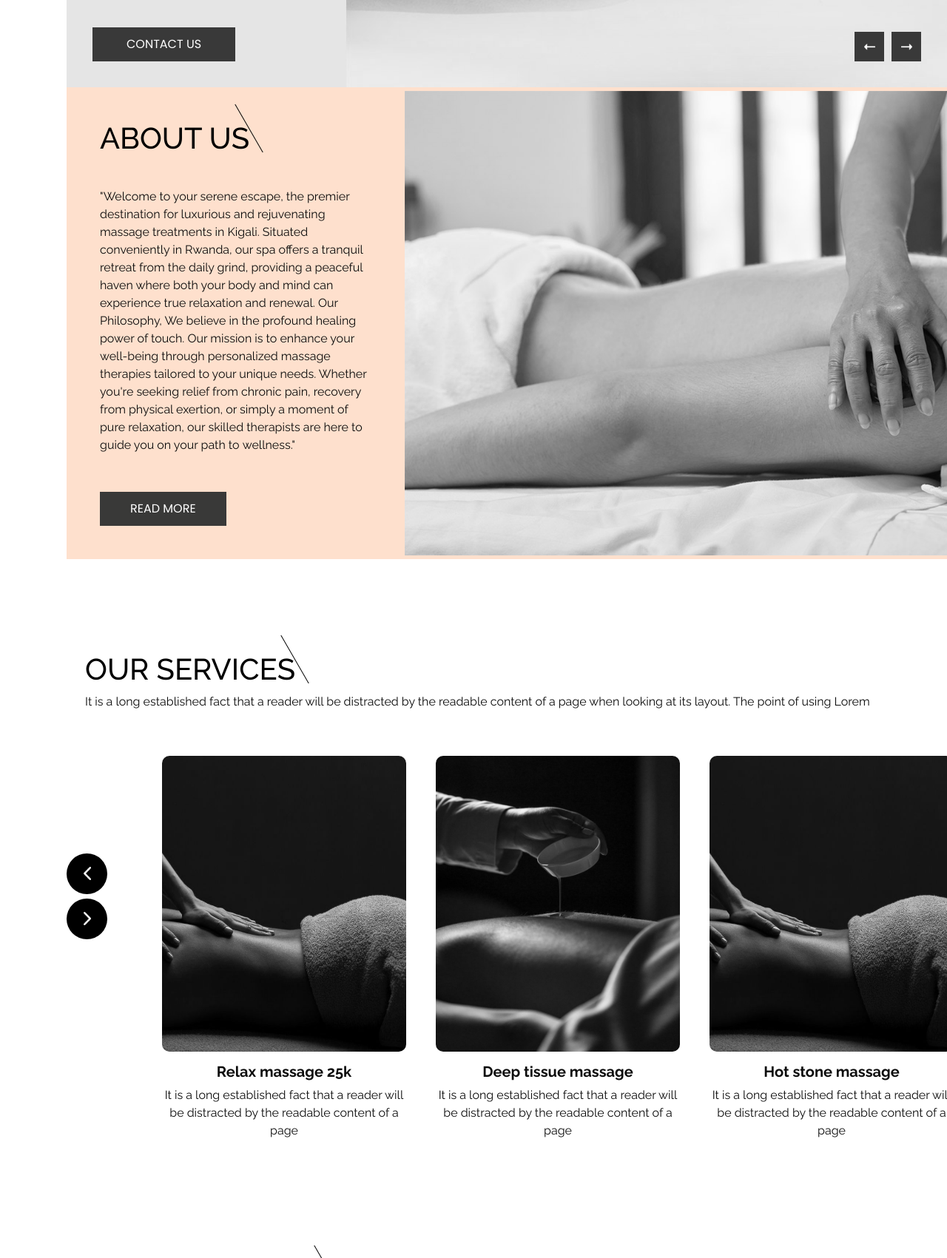
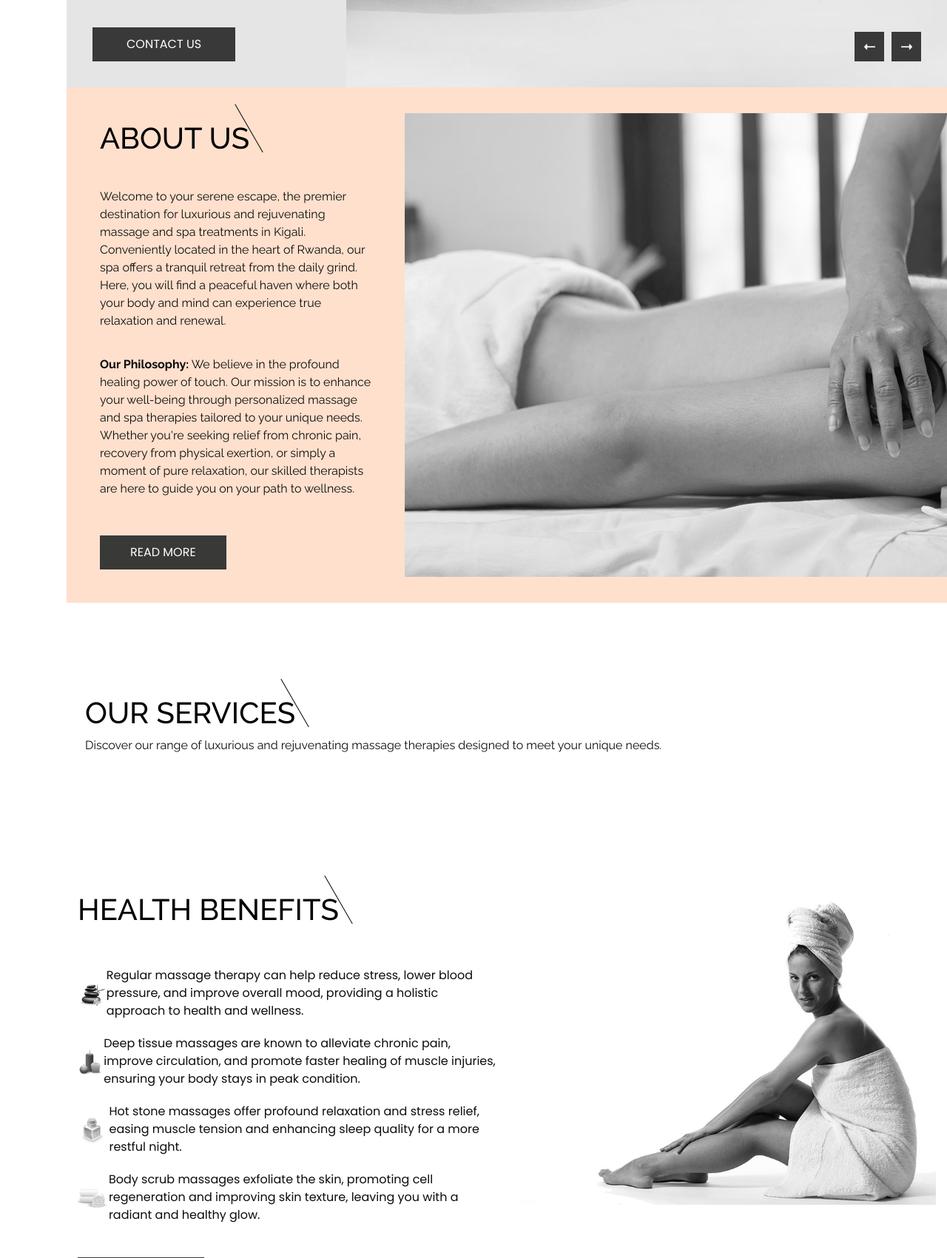
Before and after one commit to hirwacedric123/spa-saloon-fullstack-website, a Django app: page / in a window 1280 px wide. Shown: the part 682-2383 px from the top of the page at 74% size. Run offline with Django 5.2, Linux system fonts and the light colour scheme; some libraries are stand-ins or nearby versions.

Commit message:
finalizing

```diff
--- a/spa/static/assets/css/style.css
+++ b/spa/static/assets/css/style.css
@@ -557,14 +557,21 @@
   position: relative;
   border-radius: 10px;
   overflow: hidden;
+  width: 300px;
+  height: 300px;
+  display: flex;
+  align-items: center;
+  justify-content: center;
+  background-color: #f0f0f0; /* Optional: add a background color */
 }
 
 .spl_section .spl_container .box .img-box img {
+  filter: grayscale(1.6);
   width: 100%;
-  height: 400px;
-  filter: grayscale(1.6);
+  height: 100%;
+  object-fit: cover;
+
 }
-
 .spl_section .spl_container .box .img-box .social_container {
   position: absolute;
   top: 0;
--- a/spa/templates/index.html
+++ b/spa/templates/index.html
@@ -257,26 +257,28 @@
 
   <!-- about section -->
 
-  <section class="about_section  layout_padding-left">
+  <section class="about_section layout_padding-left">
     <div class="box">
       <div class="detail-box">
         <div class="heading_container">
-          <h2>
-            About Us
-          </h2>
+          <h2>About Us</h2>
         </div>
         <p>
-          "Welcome to your serene escape, the premier destination for luxurious and rejuvenating massage treatments in Kigali. Situated conveniently in Rwanda, our spa offers a tranquil retreat from the daily grind, providing a peaceful haven where both your body and mind can experience true relaxation and renewal. Our Philosophy, We believe in the profound healing power of touch. Our mission is to enhance your well-being through personalized massage therapies tailored to your unique needs. Whether you're seeking relief from chronic pain, recovery from physical exertion, or simply a moment of pure relaxation, our skilled therapists are here to guide you on your path to wellness."
+          Welcome to your serene escape, the premier destination for luxurious and rejuvenating massage and spa treatments in Kigali. Conveniently located in the heart of Rwanda, our spa offers a tranquil retreat from the daily grind. Here, you will find a peaceful haven where both your body and mind can experience true relaxation and renewal.
+        </p>
+        <p>
+          <strong>Our Philosophy:</strong> We believe in the profound healing power of touch. Our mission is to enhance your well-being through personalized massage and spa therapies tailored to your unique needs. Whether you're seeking relief from chronic pain, recovery from physical exertion, or simply a moment of pure relaxation, our skilled therapists are here to guide you on your path to wellness.
         </p>
         <a href="">
           Read More
         </a>
       </div>
       <div class="img-box">
-        <img src="{% static 'assets/images/about-img.jpg' %}" alt="">
+        <img src="{% static 'assets/images/about-img.jpg' %}" alt="About Us Image">
       </div>
     </div>
   </section>
+
 
   <!-- end about section -->
 
@@ -285,12 +287,8 @@
   <section class="spl_section layout_padding layout_padding-left">
     <div class="container">
       <div class="heading_container">
-        <h2>
-          Our Services
-        </h2>
-        <p>
-          It is a long established fact that a reader will be distracted by the readable content of a page when looking at its layout. The point of using Lorem
-        </p>
+        <h2>Our Services</h2>
+        <p>Discover our range of luxurious and rejuvenating massage therapies designed to meet your unique needs.</p>
       </div>
     </div>
     <div class="spl_container">
@@ -298,23 +296,16 @@
         <div class="item">
           <div class="box">
             <div class="img-box">
-              <img src="{% static 'assets/images/sj.jpeg' %}" alt="">
+              <img src="{% static 'assets/images/b3.jpeg' %}" alt="">
               <div class="social_container">
                 <div class="social-box">
-                 <h1>Price: 25K rwf</h1>
+                  <h1>Price: 25K RWF</h1>
                 </div>
               </div>
             </div>
             <div class="detail-box">
-              <h5>
-                Relax massage 25k
-
-              </h5>
-              <p>
-                It is a long established fact that a
-                reader will be distracted by
-                the readable content of a page
-              </p>
+              <h5>Relaxation Massage</h5>
+              <p>Experience pure relaxation with our gentle and soothing relaxation massage, designed to melt away stress and tension.</p>
             </div>
           </div>
         </div>
@@ -324,43 +315,29 @@
               <img src="{% static 'assets/images/s-5.jpeg' %}" alt="">
               <div class="social_container">
                 <div class="social-box">
-                   <h1>Price: 30k rwf</h1>
-
+                  <h1>Price: 30K RWF</h1>
                 </div>
               </div>
             </div>
             <div class="detail-box">
-              <h5>
-                Deep tissue massage
-              </h5>
-              <p>
-                It is a long established fact that a
-                reader will be distracted by
-                the readable content of a page
-              </p>
+              <h5>Deep Tissue Massage</h5>
+              <p>Target deep muscle layers and alleviate chronic pain with our deep tissue massage, ideal for muscle recovery and relaxation.</p>
             </div>
           </div>
         </div>
-        <div class="item" >
+        <div class="item">
           <div class="box">
             <div class="img-box">
-              <img src="{% static 'assets/images/sj.jpeg' %}" alt="">
+              <img src="{% static 'assets/images/slider-img.jpg' %}" alt="">
               <div class="social_container">
                 <div class="social-box">
-                  <h1>Price: 40k rwf</h1>
+                  <h1>Price: 40K RWF</h1>
                 </div>
               </div>
             </div>
             <div class="detail-box">
-              <h5>
-                Hot stone massage
-
-              </h5>
-              <p>
-                It is a long established fact that a
-                reader will be distracted by
-                the readable content of a page
-              </p>
+              <h5>Hot Stone Massage</h5>
+              <p>Enjoy the soothing warmth of hot stones combined with expert massage techniques for deep relaxation and muscle tension relief.</p>
             </div>
           </div>
         </div>
@@ -370,20 +347,29 @@
               <img src="{% static 'assets/images/sj.jpeg' %}" alt="">
               <div class="social_container">
                 <div class="social-box">
-                  <h1>Price: 40k rwf</h1>
+                  <h1>Price: 40K RWF</h1>
                 </div>
               </div>
             </div>
             <div class="detail-box">
-              <h5>
-                Body scrub massage
-
-              </h5>
-              <p>
-                It is a long established fact that a
-                reader will be distracted by
-                the readable content of a page
-              </p>
+              <h5>Body Scrub Massage</h5>
+              <p>Rejuvenate your skin with our body scrub massage, combining exfoliation and relaxation for a refreshing experience.</p>
+            </div>
+          </div>
+        </div>
+        <div class="item">
+          <div class="box">
+            <div class="img-box">
+              <img src="{% static 'assets/images/sj.jpg' %}" alt="">
+              <div class="social_container">
+                <div class="social-box">
+                  <h1>Price: 50K RWF</h1>
+                </div>
+              </div>
+            </div>
+            <div class="detail-box">
+              <h5>Nuru Massage</h5>
+              <p>Indulge in our Nuru massage, a unique and intimate experience that enhances relaxation and connection.</p>
             </div>
           </div>
         </div>
@@ -393,50 +379,20 @@
               <img src="{% static 'assets/images/sj.jpeg' %}" alt="">
               <div class="social_container">
                 <div class="social-box">
-                  <h1>Price:   50k rwf</h1>
+                  <h1>Price: 100K RWF</h1>
                 </div>
               </div>
             </div>
             <div class="detail-box">
-              <h5>
-                Nuru massage
-
-
-              </h5>
-              <p>
-                It is a long established fact that a
-                reader will be distracted by
-                the readable content of a page
-              </p>
-            </div>
-          </div>
-        </div>
-        <div class="item">
-          <div class="box">
-            <div class="img-box">
-              <img src="{% static 'assets/images/sj.jpeg' %}" alt="">
-              <div class="social_container">
-                <div class="social-box">
-                  <h1>Price: 100k  rwf</h1>
-                </div>
-              </div>
-            </div>
-            <div class="detail-box">
-              <h5>
-                Nuru 4 hands massage
-
-              </h5>
-              <p>
-                It is a long established fact that a
-                reader will be distracted by
-                the readable content of a page
-              </p>
+              <h5>Nuru 4 Hands Massage</h5>
+              <p>Experience the ultimate in luxury and relaxation with our Nuru 4 hands massage, performed by two skilled therapists.</p>
             </div>
           </div>
         </div>
       </div>
     </div>
   </section>
+
 
   <!-- end spl section -->
   <!-- ////////////////////////////////////////////////////////////////////////////////////////////////// -->
@@ -448,9 +404,7 @@
         <div class="col-md-6">
           <div class="detail-container">
             <div class="heading_container">
-              <h2>
-                Health Benifits
-              </h2>
+              <h2>Health Benefits</h2>
             </div>
             <div class="detail-box">
               <div class="detail">
@@ -459,7 +413,7 @@
                 </div>
                 <div class="text">
                   <p>
-                    It is a long established fact that a reader will be distracted by the
+                    Regular massage therapy can help reduce stress, lower blood pressure, and improve overall mood, providing a holistic approach to health and wellness.
                   </p>
                 </div>
               </div>
@@ -469,7 +423,7 @@
                 </div>
                 <div class="text">
                   <p>
-                    It is a long established fact that a reader will be distracted by the
+                    Deep tissue massages are known to alleviate chronic pain, improve circulation, and promote faster healing of muscle injuries, ensuring your body stays in peak condition.
                   </p>
                 </div>
               </div>
@@ -479,7 +433,7 @@
                 </div>
                 <div class="text">
                   <p>
-                    It is a long established fact that a reader will be distracted by the
+                    Hot stone massages offer profound relaxation and stress relief, easing muscle tension and enhancing sleep quality for a more restful night.
                   </p>
                 </div>
               </div>
@@ -489,14 +443,12 @@
                 </div>
                 <div class="text">
                   <p>
-                    It is a long established fact that a reader will be distracted by the
+                    Body scrub massages exfoliate the skin, promoting cell regeneration and improving skin texture, leaving you with a radiant and healthy glow.
                   </p>
                 </div>
               </div>
             </div>
-            <a href="">
-              Read More
-            </a>
+            <a href="">Read More</a>
           </div>
         </div>
         <div class="col-md-6">
@@ -507,6 +459,7 @@
       </div>
     </div>
   </section>
+
 
 
   <!-- end health section -->
@@ -547,8 +500,7 @@
     <div class="container">
       <div class="heading_container">
         <h2>
-          what Says <br>
-          Our Customer
+          What Our Customers Say
         </h2>
       </div>
       <div class="box">
@@ -565,12 +517,13 @@
         </div>
         <div class="client_detail">
           <p>
-            There are many variations of passages of Lorem Ipsum available, but the majority have suffered alteration in some form, by injected humour, or
+            "I had an incredible experience at this spa. The deep tissue massage worked wonders on my back pain, and I left feeling completely rejuvenated. Highly recommend!"
           </p>
         </div>
       </div>
     </div>
   </section>
+
 
   <!-- end client section -->
 
@@ -622,48 +575,6 @@
     </div>
   </section>
 
-  <div id="success-card" class="overlay-card" style="
-  display: none;
-  position: fixed;
-  top: 0;
-  left: 0;
-  width: 100%;
-  height: 100%;
-  background-color: rgba(0, 0, 0, 0.5); /* Semi-transparent background */
-  z-index: 1000; /* Ensure it overlays other content */">
-    <div class="card-contente" style="    position: absolute;
-    top: 50%;
-    left: 50%;
-    transform: translate(-50%, -50%);
-    background-color: white;
-    padding: 20px;
-    width: 300px;
-    height: 50vh;
-    border-radius: 10px;
-    text-align: center;
-    align-content: center;
-    animation: slideIn 0.5s forwards; /* Animation */
-    opacity: 1; /* Initially invisible */
-    @keyframes slideIn {
-    0% { transform: translate(-50%, -100%); opacity: 0; } /* Start position */
-    100% { transform: translate(-50%, -50%); opacity: 1; } /* End position */
-}
-    ">
-        <p style="    font-size: 18px;
-        margin-bottom: 20px;">Your Message Has Been Sent Successfully! <br> We will get to you back soon, Thank you for reaching us</p>
-        <a href="{% url 'index' %}"><button style="   background-color: #008000;
-          font-size: 16px;
-          margin-top: 20px;
-          color: #fff;
-          padding: 8px 50px;
-          outline: none;
-          cursor: pointer;
-          border: none;
-          border-radius: 5px;
-          transition: 0.6s all;" class="okay-btn">Ok</button>
-        </a>
-    </div>
-  </div>
 
   <!-- end contact section -->
 
@@ -681,19 +592,19 @@
 
   <!-- info section -->
 
-  <section class="info_section  layout_padding-left">
+  <section class="info_section layout_padding-left">
     <div class="social_box">
       <a href="">
-        <img src="{% static 'assets/images/facebook-logo-button.png' %}" alt="">
+        <img src="{% static 'assets/images/facebook-logo-button.png' %}" alt="Facebook">
       </a>
       <a href="">
-        <img src="{% static 'assets/images/twitter-logo-button.png' %}" alt="">
+        <img src="{% static 'assets/images/twitter-logo-button.png' %}" alt="Twitter">
       </a>
       <a href="">
-        <img src="{% static 'assets/images/linkedin.png' %}" alt="">
+        <img src="{% static 'assets/images/linkedin.png' %}" alt="LinkedIn">
       </a>
       <a href="">
-        <img src="{% static 'assets/images/instagram.png' %}" alt="">
+        <img src="{% static 'assets/images/instagram.png' %}" alt="Instagram">
       </a>
     </div>
     <div class="info_container layout_padding">
@@ -704,9 +615,7 @@
               About Cielo Massage SPA
             </h6>
             <p>
-              "
-              Our mission is to enhance your well-being through personalized massage therapies tailored to your unique needs. Whether you're seeking relief from chronic pain, recovery from physical exertion, or simply a moment of pure relaxation, our skilled therapists are here to guide you on your path to wellness."
-
+              Our mission is to enhance your well-being through personalized massage therapies tailored to your unique needs. Whether you're seeking relief from chronic pain, recovery from physical exertion, or simply a moment of pure relaxation, our skilled therapists are here to guide you on your path to wellness.
             </p>
           </div>
           <div class="col-md-2 offset-lg-1">
@@ -714,20 +623,20 @@
               Menus
             </h6>
             <ul>
-              <li class=" active">
-                <a class="" href="/">Home <span class="sr-only">(current)</span></a>
+              <li class="active">
+                <a href="/">Home <span class="sr-only">(current)</span></a>
               </li>
-              <li class="nav-item">
-                <a class="nav-link" href="{% url 'about' %}"> About</a>
+              <li>
+                <a href="{% url 'about' %}">About</a>
               </li>
-              <li class="nav-item">
-                <a class="nav-link" href="{% url 'service' %}"> services </a>
+              <li>
+                <a href="{% url 'service' %}">Services</a>
               </li>
-              <li class="nav-item">
-                <a class="nav-link" href="{% url 'specialist' %}">Specialists </a>
+              <li>
+                <a href="{% url 'specialist' %}">Specialists</a>
               </li>
-              <li class="nav-item">
-                <a class="nav-link" href="{% url 'contact' %}">Contact Us</a>
+              <li>
+                <a href="{% url 'contact' %}">Contact Us</a>
               </li>
             </ul>
           </div>
@@ -738,13 +647,8 @@
             <ul>
               <li>
                 <a href="https://www.instagram.com/aspecto_spa_saloon/?hl=en" target="_blank">
-                  instagram
+                  Instagram
                 </a>
-              </li>
-              <li>
-                <!-- <a href="www.linkedin.com/in/aspecto-spa-saloon-epiphanie-a8b13930b" target="_blank">
-                  linkedin
-                </a> -->
               </li>
               <li>
                 <a href="">
@@ -759,15 +663,15 @@
             </h6>
             <div class="info_link-box">
               <a href="">
-                <img src="{% static 'assets/images/location.png' %}" alt="">
-                <span> house number, 97 KG 8 Ave, Kigali</span>
+                <img src="{% static 'assets/images/location.png' %}" alt="Location">
+                <span> House number, 97 KG 8 Ave, Kigali</span>
               </a>
               <a href="">
-                <img src="{% static 'assets/images/call.png' %}" alt="">
+                <img src="{% static 'assets/images/call.png' %}" alt="Call">
                 <span> +250 788 262 423</span>
               </a>
               <a href="">
-                <img src="{% static 'assets/images/mail.png' %}" alt="">
+                <img src="{% static 'assets/images/mail.png' %}" alt="Mail">
                 <span> cielomassagespa@gmail.com</span>
               </a>
             </div>
@@ -776,6 +680,7 @@
       </div>
     </div>
   </section>
+
 
   <!-- end info section -->
 
@@ -812,55 +717,7 @@
   <script src="https://cdnjs.cloudflare.com/ajax/libs/OwlCarousel2/2.3.4/owl.carousel.min.js">
   </script>
 
-  <script>
-    var nav = $(".custom_sidenav-container ");
-    var btn = $(".custom_menu-btn");
-    btn.click
-    btn.click(function (e) {
-      e.preventDefault();
-      nav.toggleClass("lg_nav-toggle");
-      document.querySelector(".custom_menu-btn").classList.toggle("menu_btn-style")
-    });
-    $(".owl-carousel").owlCarousel({
-      autoplay: true,
-      loop: true,
-      margin: 20,
-      autoHeight: true,
-      nav: true,
-      autoWidth: true,
-      items: 3
-    });
 
-      // Function to show the success message card
-    function showSuccessCard() {
-        document.getElementById("success-card").style.display = "block";
-    }
 
-    // Add event listener to the form submission button
-    document.getElementById("booking-form").addEventListener("submit", function(event) {
-        // Prevent the default form submission behavior
-        event.preventDefault();
-
-        // Submit the form using AJAX
-        fetch(this.action, {
-            method: this.method,
-            body: new FormData(this)
-        })
-        .then(response => {
-            if (response.ok) {
-                // Show the success card if the form was submitted successfully
-                showSuccessCard();
-            }
-        })
-        .catch(error => {
-            console.error('Error submitting form:', error);
-        });
-    });
-    </script>
-  </script>
-  <script>
-
-  </script>
-</body>
 </body>
 </html>
```
Also changed, not shown: spa/db.sqlite3, spa/static/assets/images/B1.jpg (added), spa/static/assets/images/b3.jpeg (added), spa/static/assets/images/sj.jpg (added).
